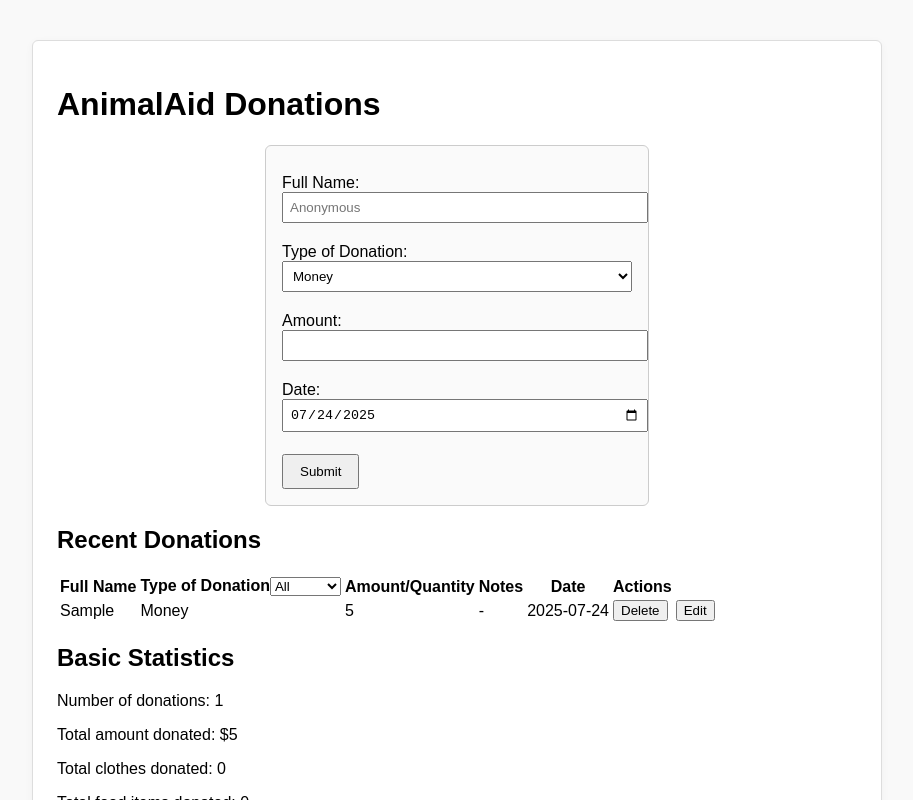
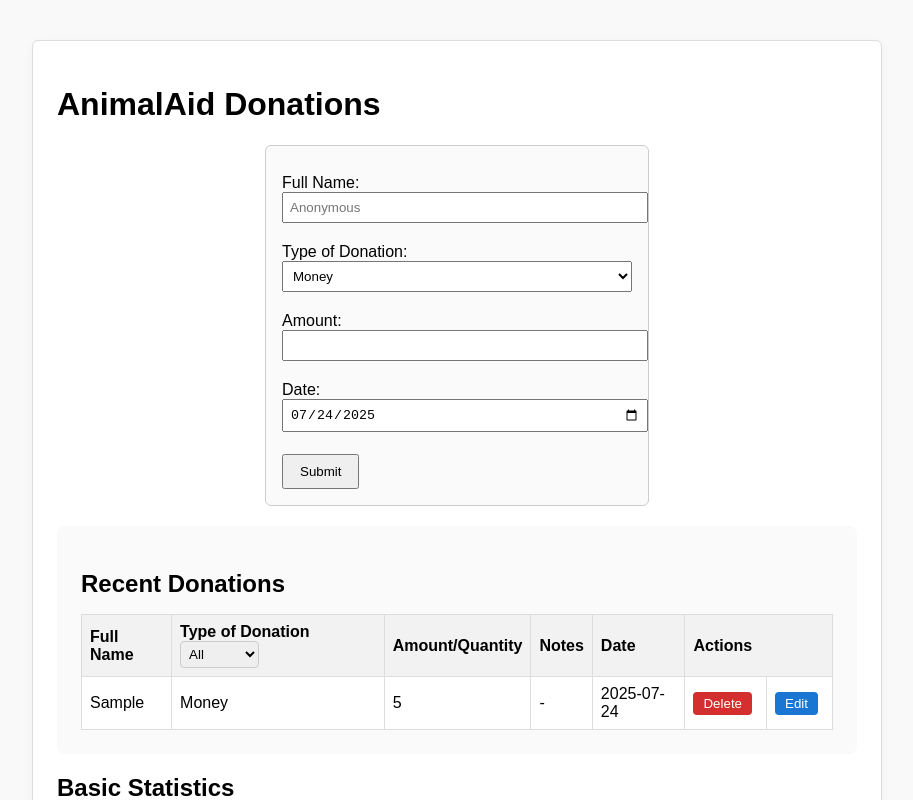
Before and after one commit to patelkvraj/animal-aid-inventory-react-app, a React (Create React App) app: page / in a window 1280 px wide. Both pictures are taken after typing "Sample", "5" into the empty fields and a click on the input 503 px from the left and 471 px from the top of the page. Shown: the top 800 px of the page, without its empty margins (183-1096 px from the left). Built offline with nearby package versions, Linux system fonts and the light colour scheme.

Commit message:
Refactor DonationList component for improved styling and structure

```diff
--- a/src/DonationList.js
+++ b/src/DonationList.js
@@ -15,12 +15,48 @@ function DonationList({ donations, onDeleteDonation, onEditDonation }) {
     onEditDonation(donationId);
   };
 
+  const tableStyle = {
+    width: "100%",
+    borderCollapse: "collapse",
+    marginTop: "16px",
+    background: "#fff",
+  };
+
+  const thTdStyle = {
+    border: "1px solid #ddd",
+    padding: "8px",
+    textAlign: "left",
+  };
+
+  const thStyle = {
+    ...thTdStyle,
+    background: "#f2f2f2",
+    fontWeight: "bold",
+  };
+
+  const buttonStyle = {
+    marginRight: "6px",
+    padding: "4px 10px",
+    border: "none",
+    borderRadius: "4px",
+    cursor: "pointer",
+    background: "#1976d2",
+    color: "#fff",
+  };
+
+  const deleteButtonStyle = {
+    ...buttonStyle,
+    background: "#d32f2f",
+  };
+
   if (donations.length === 0) {
     return (
-      <>
-        <h2>Recent Donations</h2>
+      <div
+        style={{ padding: "24px", background: "#fafafa", borderRadius: "8px" }}
+      >
+        <h2 style={{ marginBottom: "12px" }}>Recent Donations</h2>
         <p>No donations yet. Be the first to donate!</p>
-      </>
+      </div>
     );
   } else {
     // Filter donations based on selectedDonationType
@@ -31,20 +67,30 @@ function DonationList({ donations, onDeleteDonation, onEditDonation }) {
       : donations;
 
     return (
-      <>
-        <h2>Recent Donations</h2>
-        <table>
+      <div
+        style={{ padding: "24px", background: "#fafafa", borderRadius: "8px" }}
+      >
+        <h2 style={{ marginBottom: "12px" }}>Recent Donations</h2>
+        <table style={tableStyle}>
           <thead>
             <tr>
-              <th>Full Name</th>
-              <th>
-                <label htmlFor="donation-type-drop-down">
+              <th style={thStyle}>Full Name</th>
+              <th style={thStyle}>
+                <label
+                  htmlFor="donation-type-drop-down"
+                  style={{ marginRight: "8px" }}
+                >
                   Type of Donation
                 </label>
                 <select
                   id="donation-type-drop-down"
                   value={selectedDonationType}
                   onChange={handleChange}
+                  style={{
+                    padding: "4px",
+                    borderRadius: "4px",
+                    border: "1px solid #ccc",
+                  }}
                 >
                   <option value="">All</option>
                   <option value="Money">Money</option>
@@ -53,33 +99,45 @@ function DonationList({ donations, onDeleteDonation, onEditDonation }) {
                   <option value="Other">Other</option>
                 </select>
               </th>
-              <th>Amount/Quantity</th>
-              <th>Notes</th>
-              <th>Date</th>
-              <th>Actions</th>
+              <th style={thStyle}>Amount/Quantity</th>
+              <th style={thStyle}>Notes</th>
+              <th style={thStyle}>Date</th>
+              <th style={thStyle} colSpan={2}>
+                Actions
+              </th>
             </tr>
           </thead>
           <tbody>
             {filteredDonations.map((donation) => (
               <tr key={donation.id}>
-                <td>{donation.username}</td>
-                <td>{donation.donationType}</td>
-                <td>{donation.amount || donation.quantity || "-"}</td>
-                <td>{donation.description || "-"}</td>
-                <td>{donation.date}</td>
-                <td>
-                  <button onClick={() => handleDelete(donation.id)}>
+                <td style={thTdStyle}>{donation.username}</td>
+                <td style={thTdStyle}>{donation.donationType}</td>
+                <td style={thTdStyle}>
+                  {donation.amount || donation.quantity || "-"}
+                </td>
+                <td style={thTdStyle}>{donation.description || "-"}</td>
+                <td style={thTdStyle}>{donation.date}</td>
+                <td style={thTdStyle}>
+                  <button
+                    style={deleteButtonStyle}
+                    onClick={() => handleDelete(donation.id)}
+                  >
                     Delete
                   </button>
                 </td>
-                <td>
-                  <button onClick={() => handleEdit(donation.id)}>Edit</button>
+                <td style={thTdStyle}>
+                  <button
+                    style={buttonStyle}
+                    onClick={() => handleEdit(donation.id)}
+                  >
+                    Edit
+                  </button>
                 </td>
               </tr>
             ))}
           </tbody>
         </table>
-      </>
+      </div>
     );
   }
 }
```
